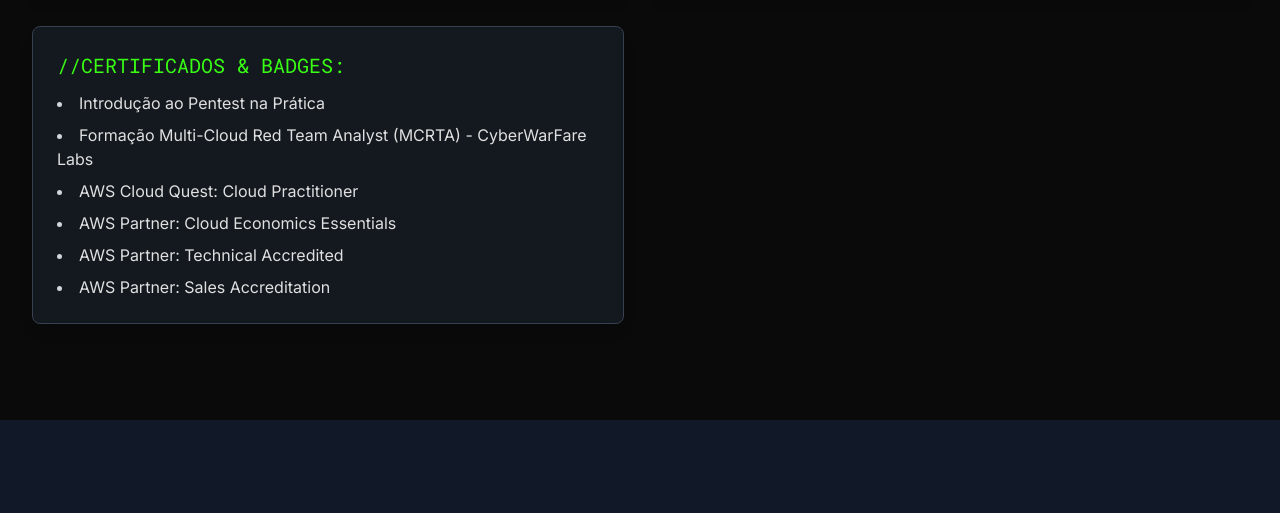
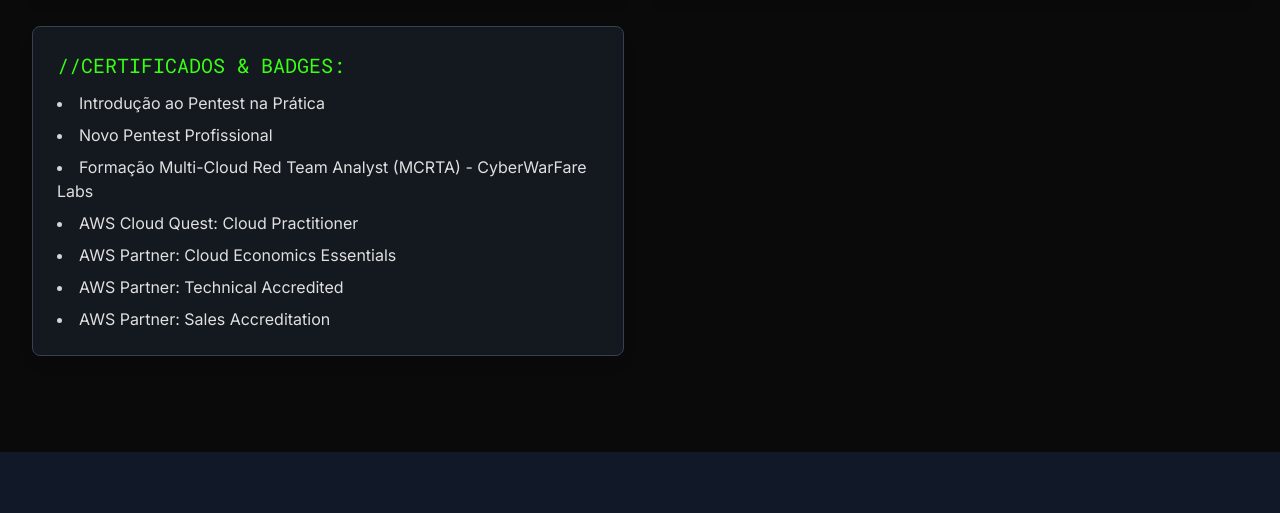
Before and after one commit to DaniloSilvaDeOliveira/Whoami, a plain HTML site: page index.html in a window 1280 px wide. Shown: the part 2680-3193 px from the top of the page. Drawn offline with nearby package versions, Linux system fonts and the light colour scheme.

Commit message:
Update index.html

```diff
--- a/index.html
+++ b/index.html
@@ -360,6 +360,11 @@
                             </a>
                         </li>
                         <li>
+                            <a href="https://desecsecurity.com/valida-certificado/ZTQJ-QZROC-HBLZ" target="_blank" rel="noopener noreferrer" class="cert-link">
+                                Novo Pentest Profissional
+                            </a>
+                        </li>
+                        <li>
                             <a href="https://labs.cyberwarfare.live/badge/image/6772e447f6d2b394d97976b5" target="_blank" rel="noopener noreferrer" class="cert-link">
                                 Formação Multi-Cloud Red Team Analyst (MCRTA) - CyberWarFare Labs
                             </a>
```
